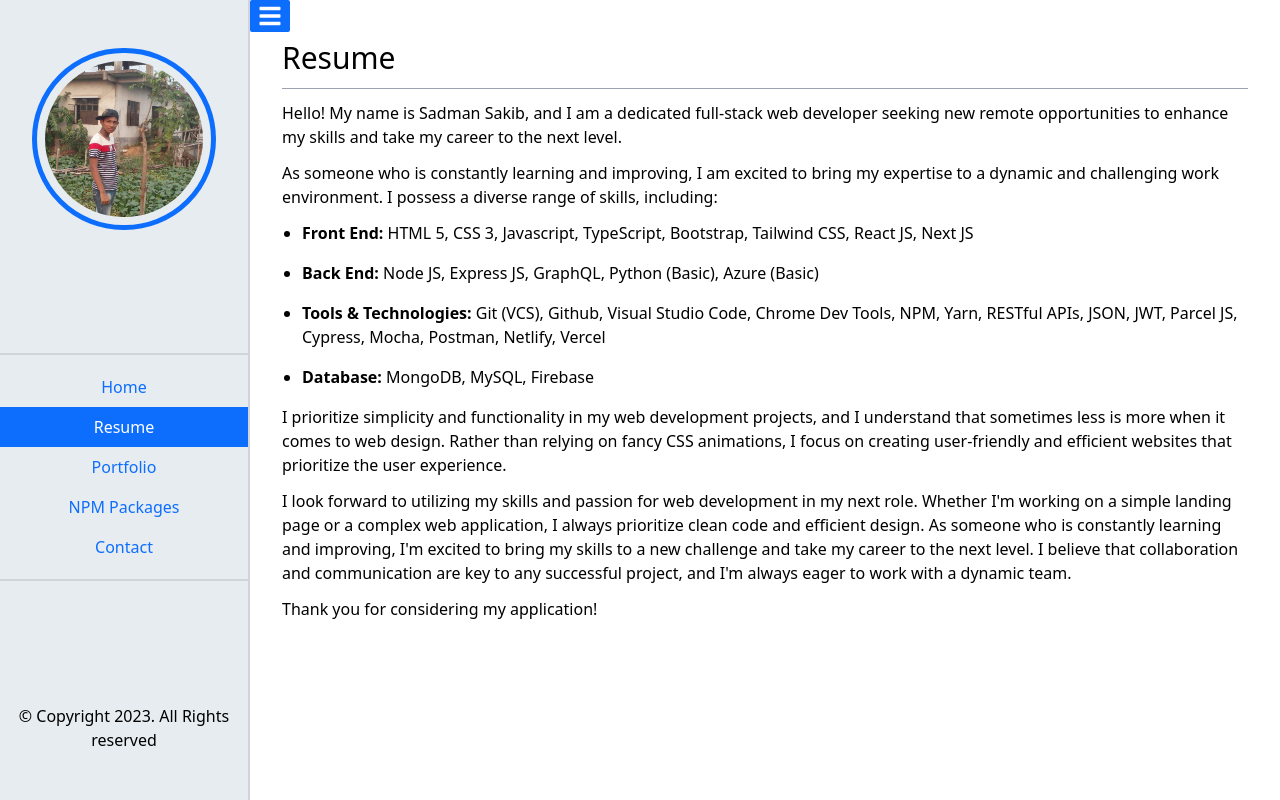
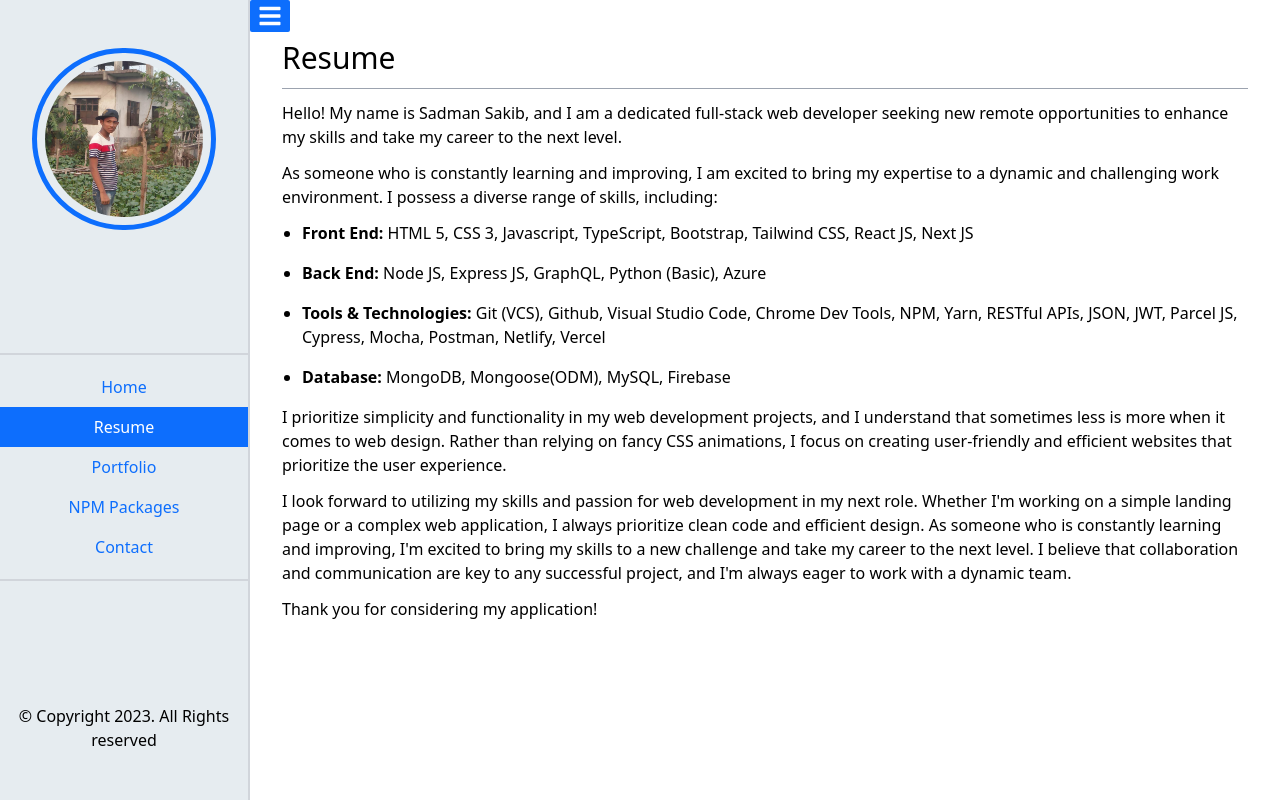
Before and after one commit to ssakib4040/nextjs-portfolio, a Next.js app: page /resume in a window 1280 px wide. Built offline with nearby package versions, Linux system fonts and the light colour scheme.

Commit message:
mongoose odm added

```diff
--- a/pages/resume.tsx
+++ b/pages/resume.tsx
@@ -28,7 +28,7 @@ export default function Resume() {
         "Express JS",
         "GraphQL",
         "Python (Basic)",
-        "Azure (Basic)",
+        "Azure",
       ],
     },
 
@@ -55,7 +55,7 @@ export default function Resume() {
 
     {
       category: "Database",
-      skills: ["MongoDB", "MySQL", "Firebase"],
+      skills: ["MongoDB", "Mongoose(ODM)","MySQL", "Firebase"],
     },
   ];
 
```
